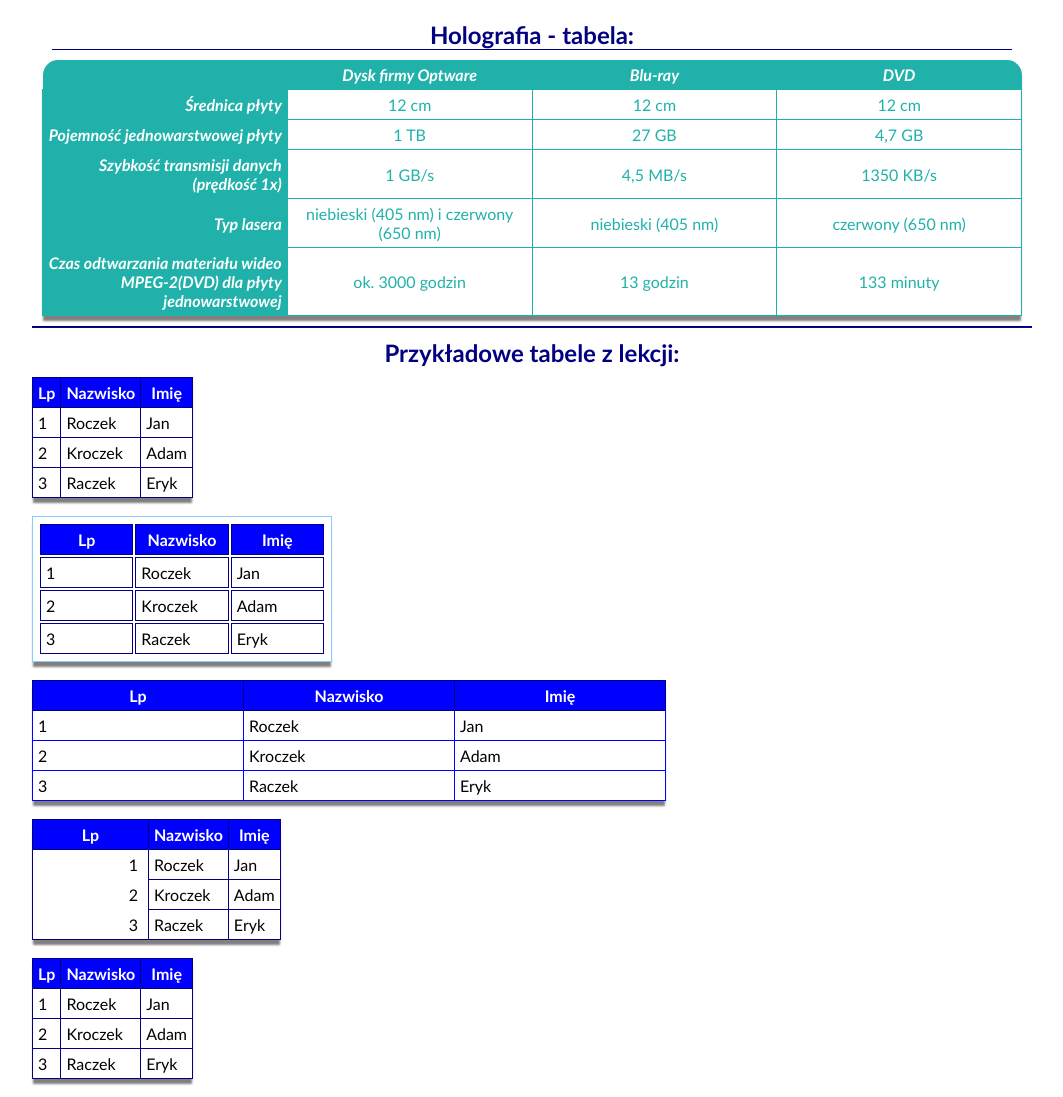
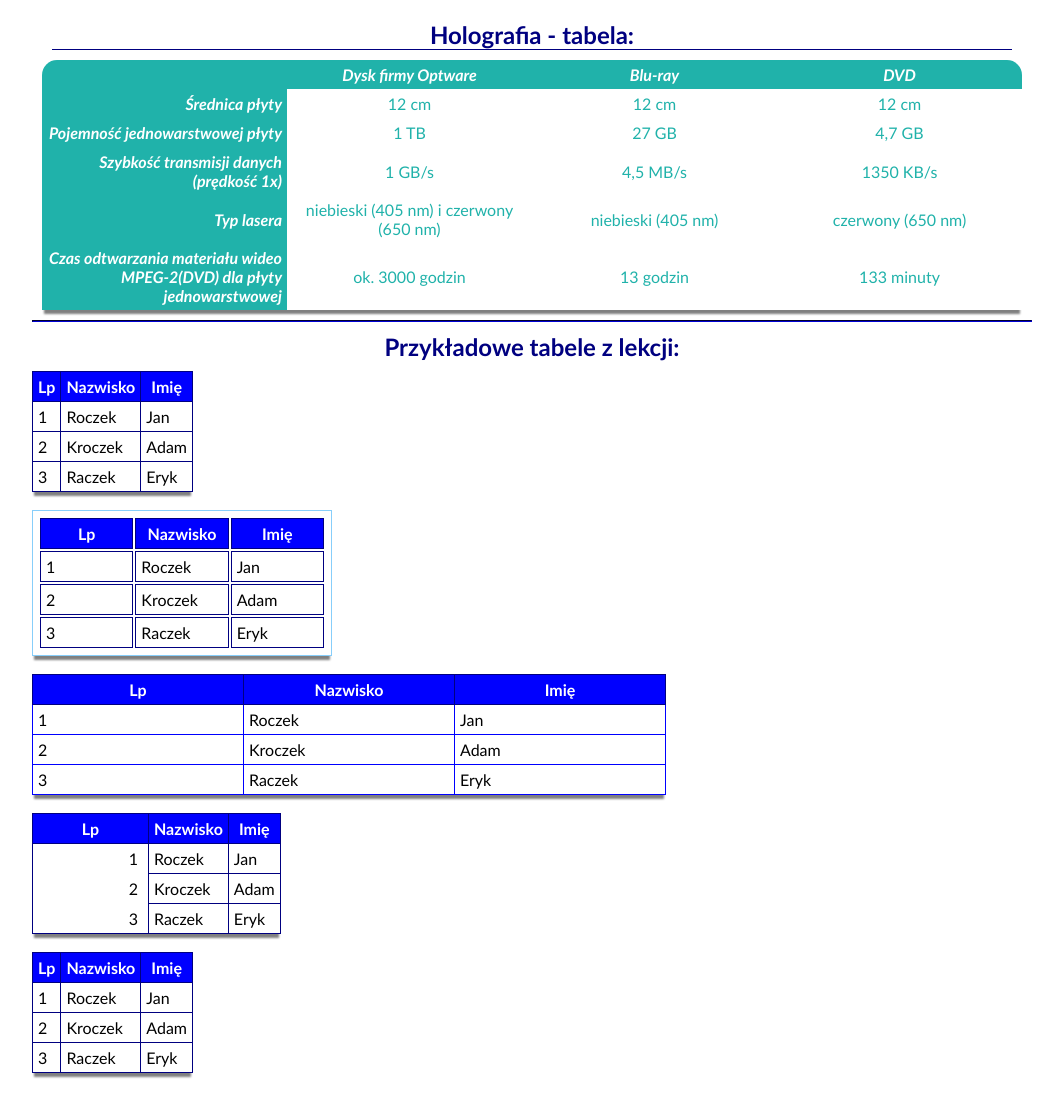
Before and after one commit to Kacperr03/Daniel_2c-1, a PHP site: page /Tabele/index.html in a window 1280 px wide. Shown: the whole page, without its empty margins (108-1171 px from the left). Run offline with PHP 8.4, Linux system fonts and the light colour scheme.

Commit message:
Update style.css

```diff
--- a/Tabele/style.css
+++ b/Tabele/style.css
@@ -11,7 +11,7 @@ body{
 table{
     border-collapse: collapse;
     font-family: 'Trebuchet MS';
-    box-shadow: 0 6px 2px -1px gray;
+    box-shadow: 0 6px 2px -2px gray;
 }
 
 table, th, td{
@@ -85,8 +85,8 @@ h2{
 
 .first-table td{
     text-align: center;
-    border: 1px solid lightseagreen;
     color: lightseagreen;
+    border: none;
     width: 25%;
 }
 
```
